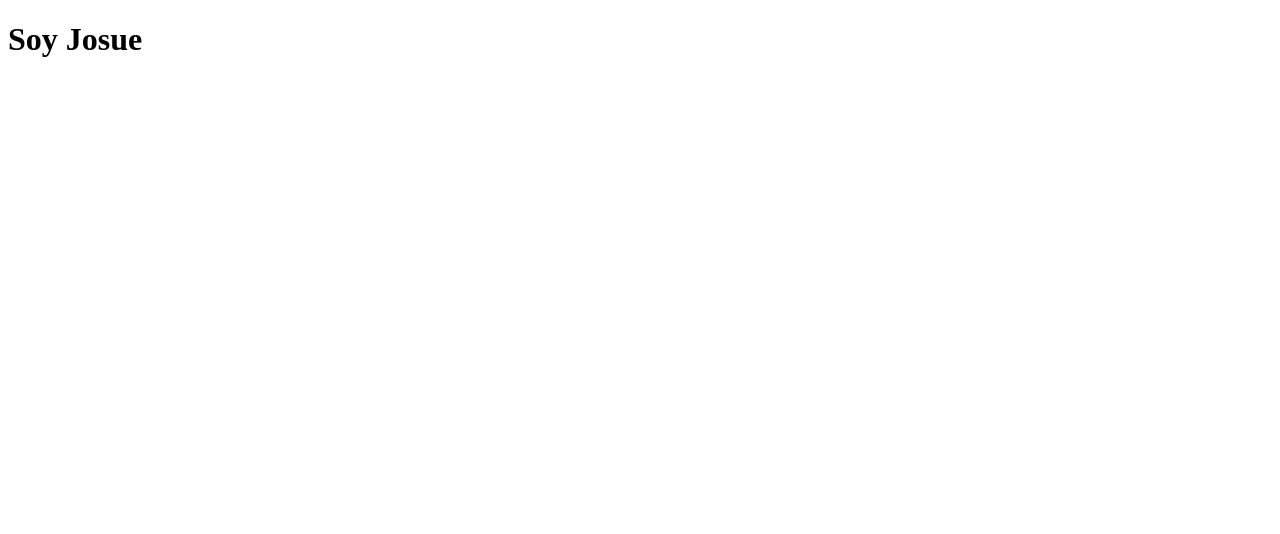
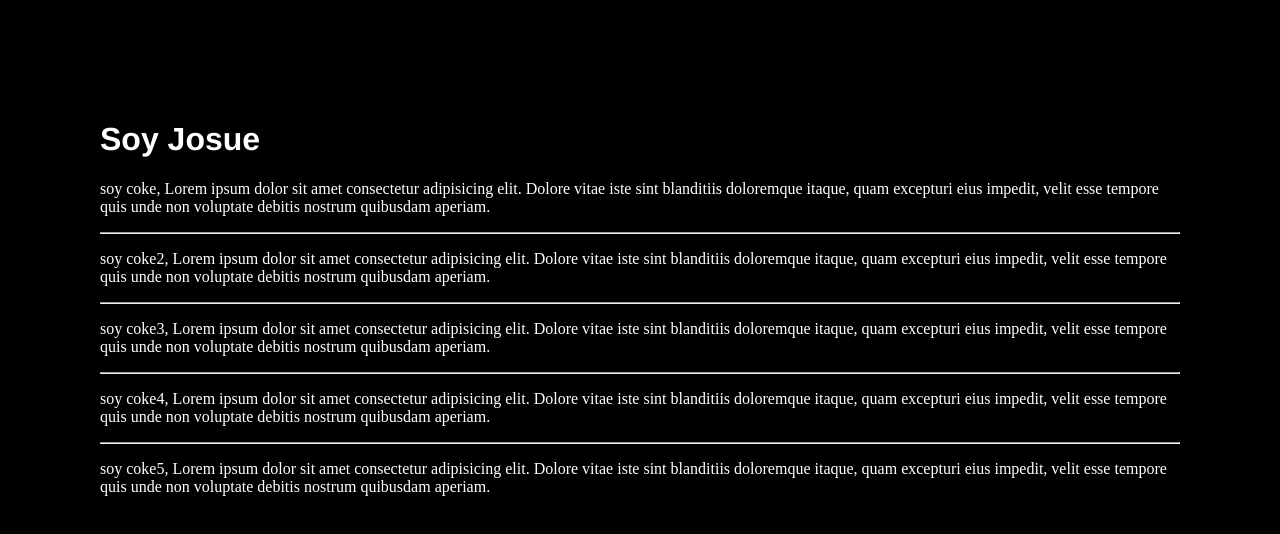
Before and after one commit to programad0rJS/hosting-en-tiempo-real, a plain HTML site: page index.html in a window 1280 px wide. Drawn offline with Linux system fonts and the light colour scheme.

Commit message:
first commit

```diff
--- a/index.html
+++ b/index.html
@@ -6,10 +6,65 @@
     <meta name="viewport" content="width=device-width, initial-scale=1.0">
     <title>Hello word</title>
     <style>
+       h1{
+           font-family: 'Franklin Gothic Medium', 'Arial Narrow', Arial, sans-serif;
 
+       }
+       body{
+           background: black;
+           color: white;
+           padding: 50px;
+           margin: 50px;
+           border-radius: 20px;
+       }
     </style>
 </head>
 <body>
     <h1>Soy Josue </h1>
+    <p>
+        soy coke,
+        Lorem ipsum dolor sit amet consectetur adipisicing elit.
+        Dolore vitae iste sint blanditiis doloremque itaque,
+        quam excepturi eius impedit,
+        velit esse tempore quis unde non voluptate debitis nostrum quibusdam aperiam.
+
+    </p>
+    <hr>
+    <p>
+        soy coke2,
+        Lorem ipsum dolor sit amet consectetur adipisicing elit.
+        Dolore vitae iste sint blanditiis doloremque itaque,
+        quam excepturi eius impedit,
+        velit esse tempore quis unde non voluptate debitis nostrum quibusdam aperiam.
+
+    </p>
+    <hr>
+    <p>
+        soy coke3,
+        Lorem ipsum dolor sit amet consectetur adipisicing elit.
+        Dolore vitae iste sint blanditiis doloremque itaque,
+        quam excepturi eius impedit,
+        velit esse tempore quis unde non voluptate debitis nostrum quibusdam aperiam.
+
+    </p>
+    <hr>
+    <p>
+        soy coke4,
+        Lorem ipsum dolor sit amet consectetur adipisicing elit.
+        Dolore vitae iste sint blanditiis doloremque itaque,
+        quam excepturi eius impedit,
+        velit esse tempore quis unde non voluptate debitis nostrum quibusdam aperiam.
+
+    </p>
+    <hr>
+    <p>
+        soy coke5,
+        Lorem ipsum dolor sit amet consectetur adipisicing elit.
+        Dolore vitae iste sint blanditiis doloremque itaque,
+        quam excepturi eius impedit,
+        velit esse tempore quis unde non voluptate debitis nostrum quibusdam aperiam.
+
+    </p>
+
 </body>
 </html>
```
